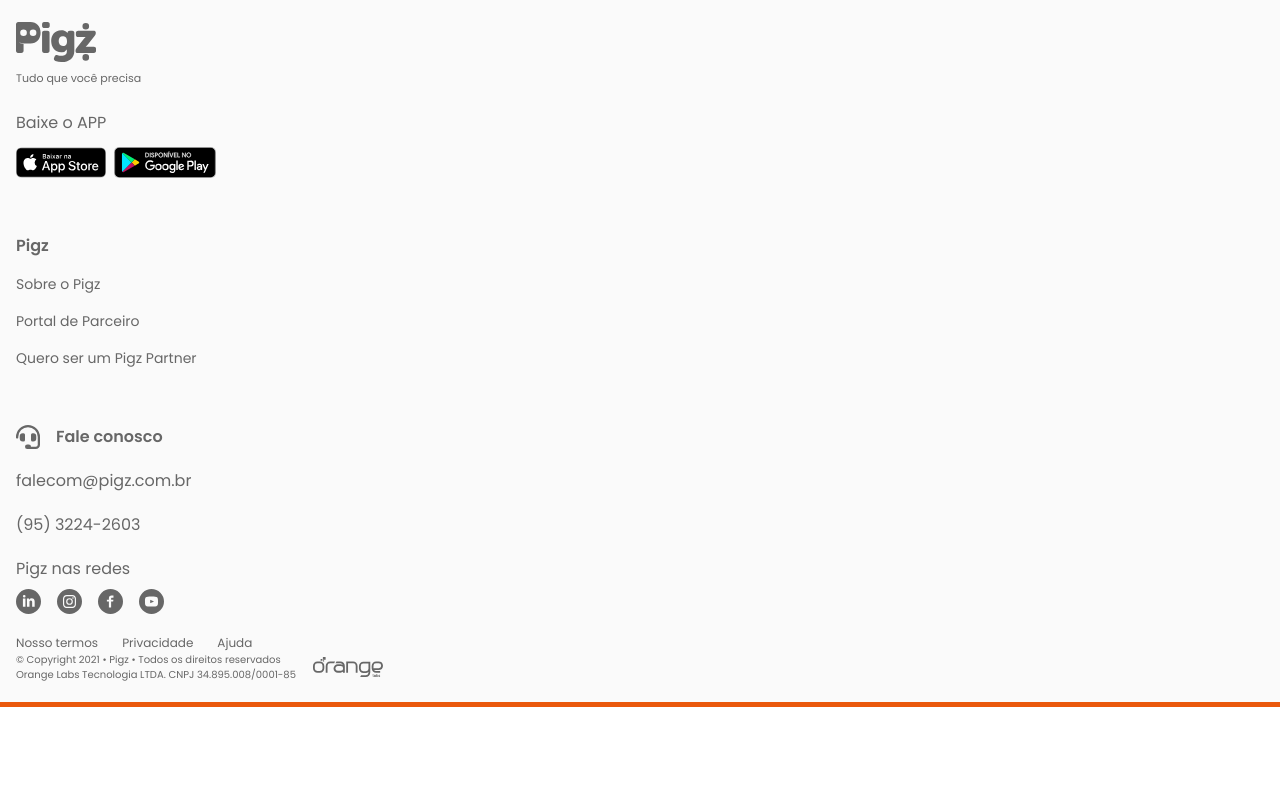
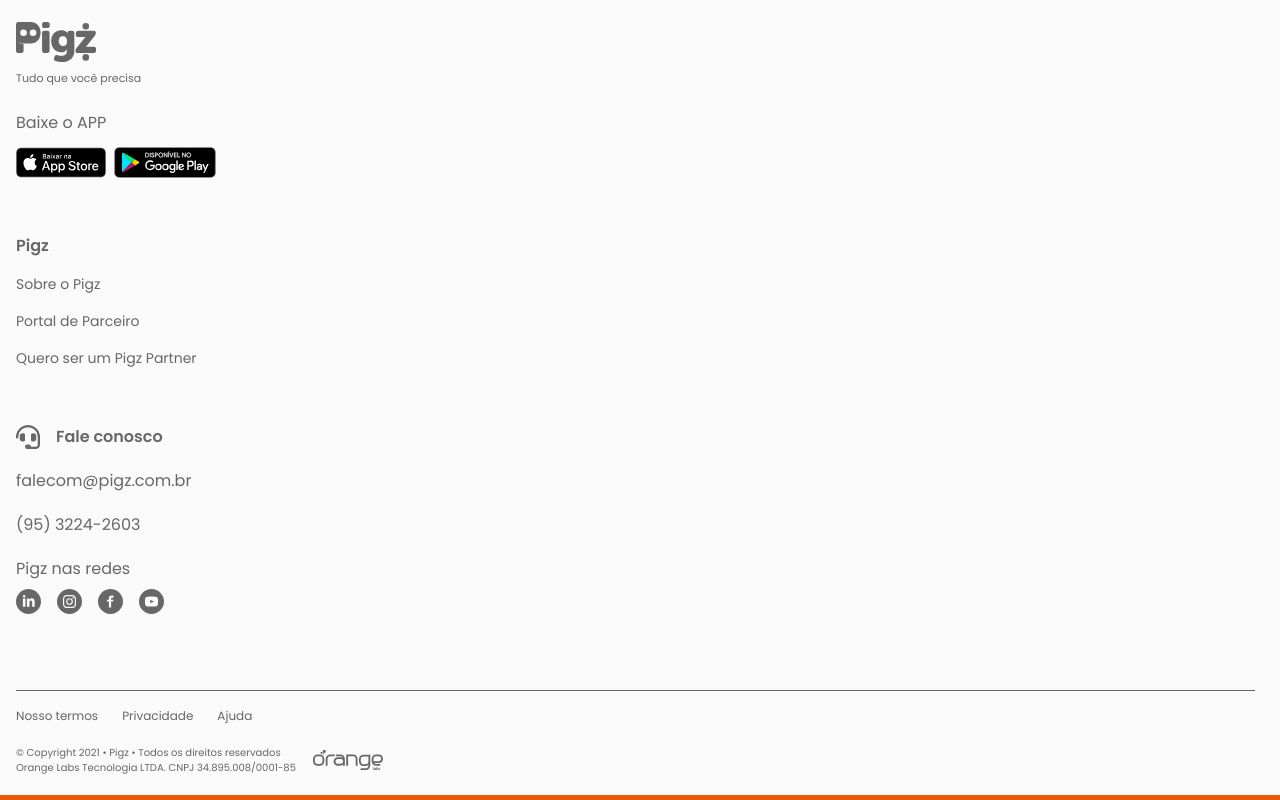
Before and after one commit to erikmiqueias/desafio-front-end-pigz, a React (Vite) app: page / in a window 1280 px wide. Shown: the part 4621-5421 px from the top of the page. Before the commit the page ends 5328 px from the top, so only its background shows below. Built offline with nearby package versions, Linux system fonts and the light colour scheme.

Commit message:
feat: add final styles on footer

```diff
--- a/package.json
+++ b/package.json
@@ -14,6 +14,7 @@
     "@radix-ui/react-label": "^2.1.0",
     "@radix-ui/react-navigation-menu": "^1.2.1",
     "@radix-ui/react-select": "^2.1.2",
+    "@radix-ui/react-separator": "^1.1.0",
     "@radix-ui/react-slot": "^1.1.0",
     "class-variance-authority": "^0.7.0",
     "clsx": "^2.1.1",
--- a/src/App.tsx
+++ b/src/App.tsx
@@ -20,6 +20,7 @@ import instagramLogo from "./assets/instagram-with-circle.svg";
 import facebookLogo from "./assets/facebook-with-circle.svg";
 import youtubeLogo from "./assets/youtube-with-circle.svg";
 import orangeLogo from "./assets/logo-orange-horizontal-branco.svg";
+import { Separator } from "./components/ui/separator";
 
 function App() {
   return (
@@ -240,8 +241,9 @@ function App() {
             </div>
 
             <div className="mb-5">
-              <span></span>
-              <div className="flex gap-6">
+              <Separator className="mt-14 mb-4 w-[98%] bg-[#666]" />
+              <Separator orientation="vertical" />
+              <div className="flex gap-6 mb-5">
                 <a
                   href="#"
                   className="text-[#666] text-[12px] transition-[2s] duration-200 hover:scale-[1.1] hover:underline"
--- /dev/null
+++ b/src/components/ui/separator.tsx
@@ -0,0 +1,29 @@
+import * as React from "react"
+import * as SeparatorPrimitive from "@radix-ui/react-separator"
+
+import { cn } from "@/lib/utils"
+
+const Separator = React.forwardRef<
+  React.ElementRef<typeof SeparatorPrimitive.Root>,
+  React.ComponentPropsWithoutRef<typeof SeparatorPrimitive.Root>
+>(
+  (
+    { className, orientation = "horizontal", decorative = true, ...props },
+    ref
+  ) => (
+    <SeparatorPrimitive.Root
+      ref={ref}
+      decorative={decorative}
+      orientation={orientation}
+      className={cn(
+        "shrink-0 bg-border",
+        orientation === "horizontal" ? "h-[1px] w-full" : "h-full w-[1px]",
+        className
+      )}
+      {...props}
+    />
+  )
+)
+Separator.displayName = SeparatorPrimitive.Root.displayName
+
+export { Separator }
```
Also changed, not shown: 1 other file (tests, documents, lock files or other folders).
